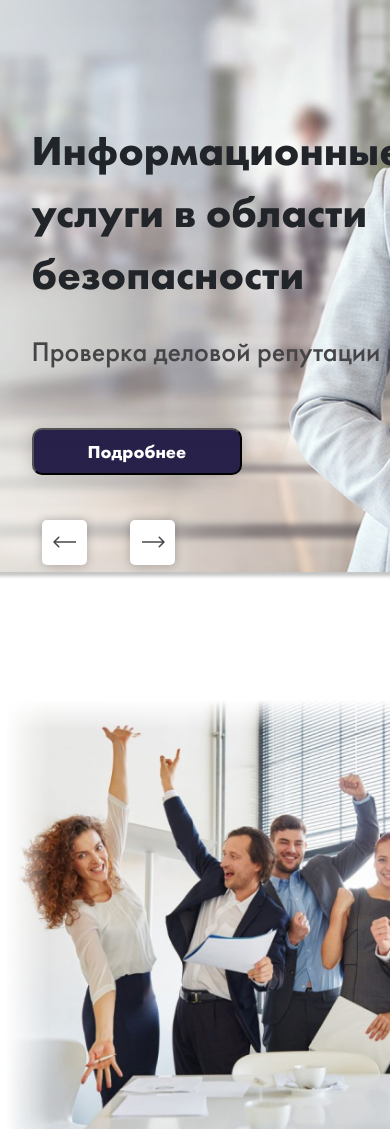
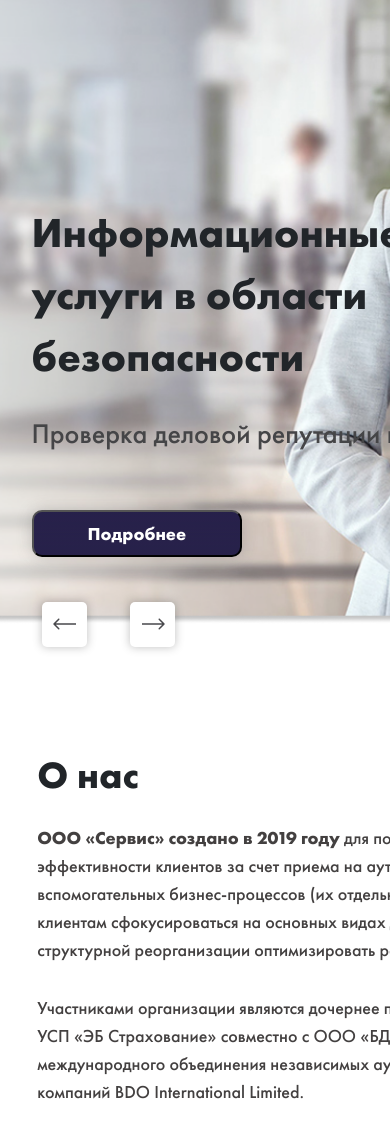
Before and after one commit to Burbuha/test-info-services, a plain HTML site: page index.html in a window 390 px wide. Shown: the part 220-1349 px from the top of the page. Drawn offline with Linux system fonts and the light colour scheme; some packages are replaced by stand-ins of ours.

Commit message:
change home page

```diff
--- a/styles/styles.css
+++ b/styles/styles.css
@@ -189,7 +189,7 @@ header {
   height: 800px;
   background-image: url(../image/header.png);
   background-size: cover;
-  background-position: 60% 50%;
+  background-position: 60% 100%;
   background-repeat: no-repeat;
   z-index: -1;
 }
@@ -559,6 +559,9 @@ footer {
   .about-us-text {
     margin-left: 5%;
   }
+  .about-us-text {
+    order: -1;
+  }
   .services {
     padding-right: 2%;
   }
@@ -589,6 +592,7 @@ footer {
   .serv {
     font-size: 22px;
   }
+
   .card-adv {
     font-size: 18px;
     line-height: 23px;
@@ -605,15 +609,24 @@ footer {
   h2 {
     font-size: 40px;
   }
+  header,
+  .header-slider {
+    height: 100vh;
+  }
   .serv {
     font-size: 20px;
   }
   .header-slider_page {
+    margin-top: 50vh;
     width: 80%;
   }
   .card-adv {
     flex: 1 1 320px;
     margin-left: 0;
+  }
+  .menu {
+    width: 100vw;
+    height: 100vh;
   }
 }
 
@@ -630,10 +643,6 @@ footer {
   .call-us {
     font-size: 18px;
   }
-  .menu {
-    width: 100vw;
-    height: 100vh;
-  }
 }
 @media (max-width: 320px) {
   .call-us {
```
